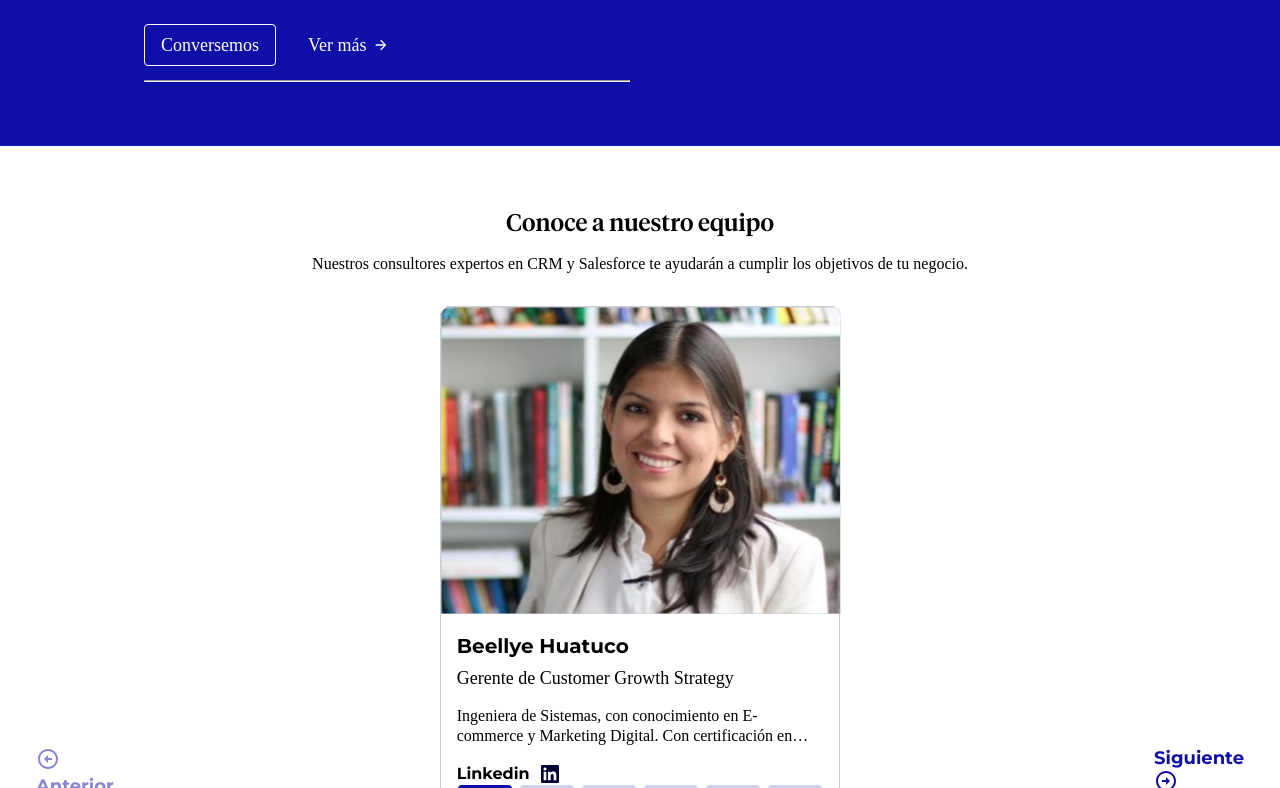
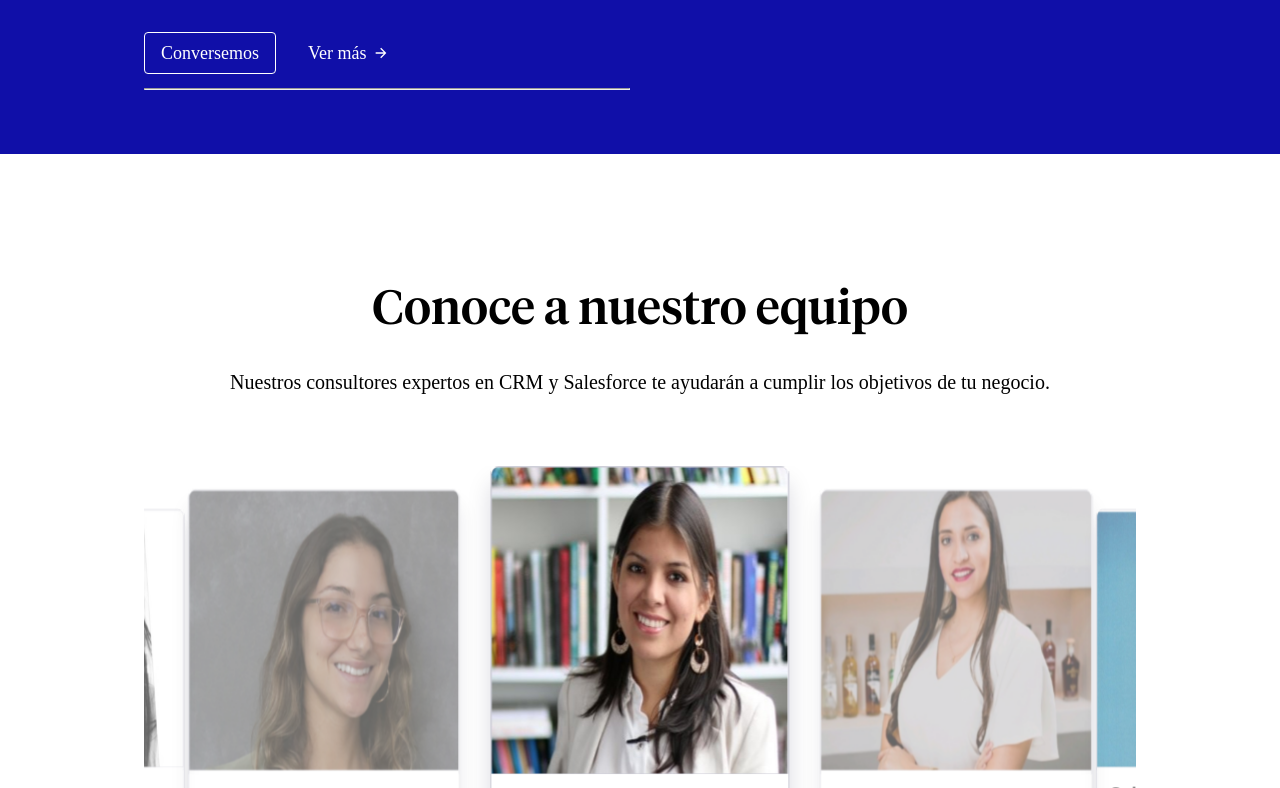
Before and after one commit to anderalarcon/newNeo, a Next.js app: page /localized_files_2/es_pe/servicios/crm/crm in a window 1280 px wide. Shown: the part 2012-2800 px from the top of the page. Built offline with nearby package versions, Linux system fonts and the light colour scheme; a web font is replaced by a local one.

Commit message:
[ADD] Team component and fix margin on sections

```diff
--- a/components/Crm/Hero/Hero.module.scss
+++ b/components/Crm/Hero/Hero.module.scss
@@ -1,6 +1,11 @@
 @import "../../../styles/variables.module.scss";
 
 .hero {
+    margin-bottom: map-get($margin , mobile);
+
+    @include breakpoint(widescreen) {
+        margin-bottom: map-get($margin , widescreen);
+    }
     &_container {
         padding-left: map-get($padding, mobile);
         padding-right: map-get($padding, mobile);
--- a/components/Crm/Vision/Vision.module.scss
+++ b/components/Crm/Vision/Vision.module.scss
@@ -1,8 +1,11 @@
 @import "../../../styles/variables.module.scss";
 
 .vision {
-    margin-top: 110px;
+    margin-bottom: map-get($margin , mobile);
 
+    @include breakpoint(widescreen) {
+        margin-bottom: map-get($margin , widescreen);
+    }
     &_container {
         padding-left: map-get($padding, mobile);
         padding-right: map-get($padding, mobile);
--- a/components/SolutionsChapter/SolutionsChapter.module.scss
+++ b/components/SolutionsChapter/SolutionsChapter.module.scss
@@ -5,8 +5,11 @@
     color: white;
     padding-top: 64px;
     padding-bottom: 64px;
-    margin-top: 138px;
+    margin-bottom: map-get($margin , mobile);
 
+    @include breakpoint(widescreen) {
+        margin-bottom: map-get($margin , widescreen);
+    }
     &_container {
         display: flex;
         flex-wrap: wrap;
--- a/components/SuccessCase/SuccessCase.module.scss
+++ b/components/SuccessCase/SuccessCase.module.scss
@@ -5,10 +5,10 @@
 
     // padding-top: 59px;
     // padding-bottom: 59px;
+    margin-bottom: map-get($margin , mobile);
+    @include breakpoint(widescreen) {
+        margin-bottom: map-get($margin , widescreen);
 
-    @include breakpoint(widescreen) {
-        // padding-top: 82px;
-        // padding-bottom: 82px;
     }
 
     &_container {
--- a/components/Team/Team.jsx
+++ b/components/Team/Team.jsx
@@ -9,8 +9,25 @@ import 'swiper/css/pagination'
 import leftArrow from '../../public/assets/Swiper/left-arrow-accent.svg'
 import rightArrow from '../../public/assets/Swiper/right-arrow-accent.svg'
 import Profile from './_children/Profile/Profile'
+import { useEffect, useState } from 'react'
 // import { team } from '../../utilities/crm/team'
+import uuid from 'react-uuid'
+
 const Team = ({ team }) => {
+  const [isMobile, setIsMobile] = useState(
+    typeof window === 'undefined' ? 0 : window.innerWidth < 1200
+  )
+  const updateDimensions = (event) => {
+    if (typeof window !== 'undefined') {
+      setIsMobile(event.target.innerWidth < 1200)
+    }
+  }
+  useEffect(() => {
+    window.addEventListener('resize', updateDimensions)
+    return () => window.removeEventListener('resize', updateDimensions)
+  }, [updateDimensions])
+
+  // console.log(width)
   return (
     <div className={style.team}>
       <div className={style.team_container}>
@@ -19,12 +36,29 @@ const Team = ({ team }) => {
           Nuestros consultores expertos en CRM y Salesforce te ayudarán a
           cumplir los objetivos de tu negocio.
         </p>
-        <Swiper
+        <div
+          className={`${style.team_container_swiper_button} ${style.swiper_button_next_cases}`}
+        >
+          <span className={style.team_container_swiper_button_span}>
+            Siguiente
+          </span>
+          <img src={rightArrow.src} alt='Casos de Exito Neo Consulting' />
+        </div>
+        <div
+          className={`${style.team_container_swiper_button} ${style.swiper_button_prev_cases}`}
+        >
+          <img src={leftArrow.src} alt='Casos de Exito Neo Consulting' />
+          <span className={style.team_container_swiper_button_span}>
+            Anterior
+          </span>
+        </div>
+        <div className='swiper-pagination-teams'></div>
+        <Swiper className={style.team_container_special}
           modules={[Navigation, Pagination, EffectCoverflow]}
           effect={'coverflow'}
           grabCursor={true}
           centeredSlides={true}
-          slidesPerView={ 'auto'}
+          slidesPerView={isMobile ? '1' : '3'}
           coverflowEffect={{
             rotate: 0,
             stretch: 0,
@@ -32,7 +66,9 @@ const Team = ({ team }) => {
             modifier: 1,
             slideShadows: false
           }}
-          spaceBetween={24}
+          // spaceBetween={24}
+          initialSlide="2"
+          spaceBetween={48}
           navigation={{
             nextEl: `.${style.swiper_button_next_cases}`,
             prevEl: `.${style.swiper_button_prev_cases}`,
@@ -48,26 +84,9 @@ const Team = ({ team }) => {
           }}
           // loop={true}
         >
-          <div
-            className={`${style.team_container_swiper_button} ${style.swiper_button_next_cases}`}
-          >
-            <span className={style.team_container_swiper_button_span}>
-              Siguiente
-            </span>
-            <img src={rightArrow.src} alt='Casos de Exito Neo Consulting' />
-          </div>
-          <div
-            className={`${style.team_container_swiper_button} ${style.swiper_button_prev_cases}`}
-          >
-            <img src={leftArrow.src} alt='Casos de Exito Neo Consulting' />
-            <span className={style.team_container_swiper_button_span}>
-              Anterior
-            </span>
-          </div>
-          <div className='swiper-pagination-teams'></div>
           {team.map(({ fullname, charge, img, bio, linkedin }) => {
             return (
-              <SwiperSlide>
+              <SwiperSlide key={uuid()} className='slide-team'>
                 <Profile
                   fullName={fullname}
                   charge={charge}
--- a/components/Team/Team.module.scss
+++ b/components/Team/Team.module.scss
@@ -2,32 +2,33 @@
 
 .team {
     margin-top: 64px;
+    // padding-bottom: 48px;
+    // position: relative;
+    margin-bottom: map-get($margin , mobile);
+
+    @include breakpoint(widescreen) {
+        margin-bottom: map-get($margin , widescreen);
+    }
 
     &_container {
+        padding-left: map-get($padding, mobile);
+        padding-right: map-get($padding, mobile);
+        padding-bottom: 48px;
 
-        // padding-left: map-get($padding, mobile);
-        // padding-right: map-get($padding, mobile);
-        // &_swiper {
-        //     &_button {
-        //         background-color: red;
-        //         position: absolute;
-        //         bottom: 0px;
-        //         z-index: 10;
-        //         cursor: pointer;
-        //         color: map-get($color, white);
+        max-width: map-get($breakpoint, max);
+        margin-left: auto;
+        margin-right: auto;
+        position: relative;
 
-        //         @include breakpoint(widescreen) {
-        //             display: flex;
-        //             align-items: center;
-        //             gap: 8px;
-        //         }
+        @include breakpoint(widescreen) {
+            padding-bottom: 88px;
 
-        //         @include breakpoint(max) {
-        //             bottom: 128px;
+            // position: relative;
+            padding-left: map-get($padding, widescreen);
 
-        //         }
-        //     }
-        // }
+            padding-right: map-get($padding, widescreen);
+
+        }
 
         &_title {
             text-align: center;
@@ -35,6 +36,13 @@
             font-size: 24px;
             line-height: 28px;
             margin-bottom: 16px;
+
+            @include breakpoint(widescreen) {
+                font-size: 48px;
+                line-height: 56px;
+                margin-bottom: 32px;
+            }
+
         }
 
         &_subtitle {
@@ -43,16 +51,31 @@
             line-height: 20px;
             text-align: center;
             margin-bottom: 32px;
+
+            @include breakpoint(widescreen) {
+                font-size: 20px;
+                line-height: 24px;
+                margin-bottom: 72px;
+            }
+
+
         }
 
         &_swiper {
             &_button {
                 // background-color: red;
+                display: flex;
+                gap: 8px;
                 position: absolute;
                 bottom: 0px;
                 z-index: 10;
                 cursor: pointer;
                 color: map-get($color, accent);
+                @include breakpoint(widescreen) {
+                bottom: 32px;
+
+                }
+
                 &_span {
                     display: none;
                     font-family: 'Montserrat Bold';
@@ -64,6 +87,14 @@
                 }
             }
         }
+
+        &_special {
+            height: 110%;
+            @include breakpoint(widescreen) {
+                height: 532px;
+
+            }
+        }
     }
 }
 
@@ -73,19 +104,17 @@
         &_next_cases {
             right: 36px;
 
+            @include breakpoint(widescreen) {
+                right: 144px;
+            }
         }
 
         &_prev_cases {
             left: 36px;
+
+            @include breakpoint(widescreen) {
+                left: 144px;
+            }
         }
     }
 }
-
-.profile {
-    width: 300px;
-}
-
-.testt {
-    width: 300px !important;
-    height: 400px !important;
-}
--- a/components/Team/_children/Profile/Profile.module.scss
+++ b/components/Team/_children/Profile/Profile.module.scss
@@ -2,25 +2,30 @@
 
 .profile {
     border: 1px solid map-get($color , disabled);
-    width: 232px;
+    width: 239px;
     margin-right: auto;
     margin-left: auto;
     border-radius: 8px;
+    height: 385px;
 
     @include breakpoint(widescreen) {
-        width: 400.5px;
-        height: 491px;
+        width: auto;
+        // width: 80%;
+        height: 501px;
+        max-width: 401px;
+        box-shadow: 0px 16px 24px rgba(0, 0, 51, 0.15);
 
     }
 
     &_container {
+
         &_top {
             &_img {
-                width: 232px;
+                width: 100%;
                 height: 175px;
 
                 @include breakpoint(widescreen) {
-                    width: 400.5px;
+                    width: 100%;
                     height: 307px;
                 }
             }
@@ -46,7 +51,10 @@
                 font-size: 14px;
                 line-height: 20px;
                 margin-bottom: 16px;
-
+                display: -webkit-box;
+                -webkit-line-clamp: 1;
+                -webkit-box-orient: vertical;
+                overflow: hidden;
                 @include breakpoint(widescreen) {
                     font-size: 18px;
                     line-height: 24px;
--- a/styles/globals.scss
+++ b/styles/globals.scss
@@ -151,7 +151,19 @@ button {
     background-color: map-get($color, accent) !important;
   }
 
-  @include breakpoint(max) {
-    bottom: 128px !important;
+  @media (min-width: 384px) {
+    bottom: 10px !important;
+  }
+
+  @include breakpoint(widescreen) {
+    bottom: 32px !important;
   }
 }
+
+
+.swiper-slide{
+  opacity: .6;
+}
+.swiper-slide-active{
+  opacity: 1;
+}
--- a/utilities/crm/team.js
+++ b/utilities/crm/team.js
@@ -7,12 +7,13 @@ import pri from '../../public/assets/Team/pri.jpg'
 
 export const team = [
   {
-    fullname: 'Beellye Huatuco',
+    fullname: 'Priscilla Alvarez',
     charge: 'Gerente de Customer Growth Strategy',
-    bio: 'Ingeniera de Sistemas, con conocimiento en E-commerce y Marketing Digital. Con certificación en comercio electrónico por la NYU y experiencia en definición de funnels de conversión y segmentación de clientes.',
+    bio: 'Especialista en marketing y gestión comercial 8 años de experiencia en marketing y ventas, producto, e-commerce y estrategia de gestión de clientes en canales digitales de diversos sectores en coordinación con agencias y equipos de múltiples disciplinas y países.',
     linkedin: 'https://www.linkedin.com/in/beellye-huatuco-0b0b4a1a/',
-    img: bee.src
+    img: pri.src
   },
+
   {
     fullname: 'Silvana Galletti',
     charge: 'Consultora Senior de CRM',
@@ -21,11 +22,11 @@ export const team = [
     img: sil.src
   },
   {
-    fullname: 'Priscilla Alvarez',
+    fullname: 'Beellye Huatuco',
     charge: 'Gerente de Customer Growth Strategy',
-    bio: 'Especialista en marketing y gestión comercial 8 años de experiencia en marketing y ventas, producto, e-commerce y estrategia de gestión de clientes en canales digitales de diversos sectores en coordinación con agencias y equipos de múltiples disciplinas y países.',
+    bio: 'Ingeniera de Sistemas, con conocimiento en E-commerce y Marketing Digital. Con certificación en comercio electrónico por la NYU y experiencia en definición de funnels de conversión y segmentación de clientes.',
     linkedin: 'https://www.linkedin.com/in/beellye-huatuco-0b0b4a1a/',
-    img: pri.src
+    img: bee.src
   },
   {
     fullname: 'Thais Fernández',
```
Also changed, not shown: components/Questions/Questions.module.scss (+9 -1 lines), styles/variables.module.scss (+7 -4 lines).
